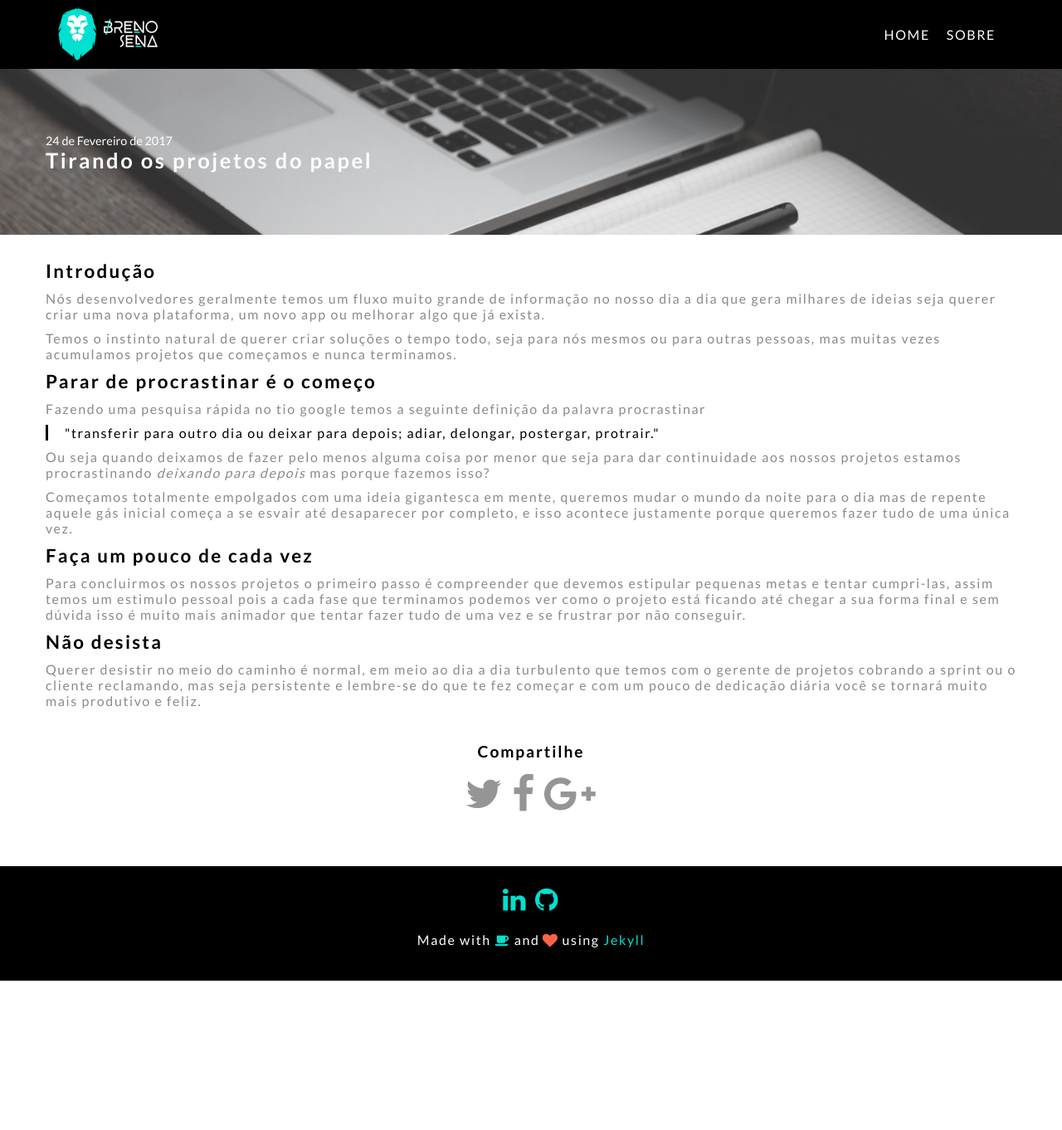
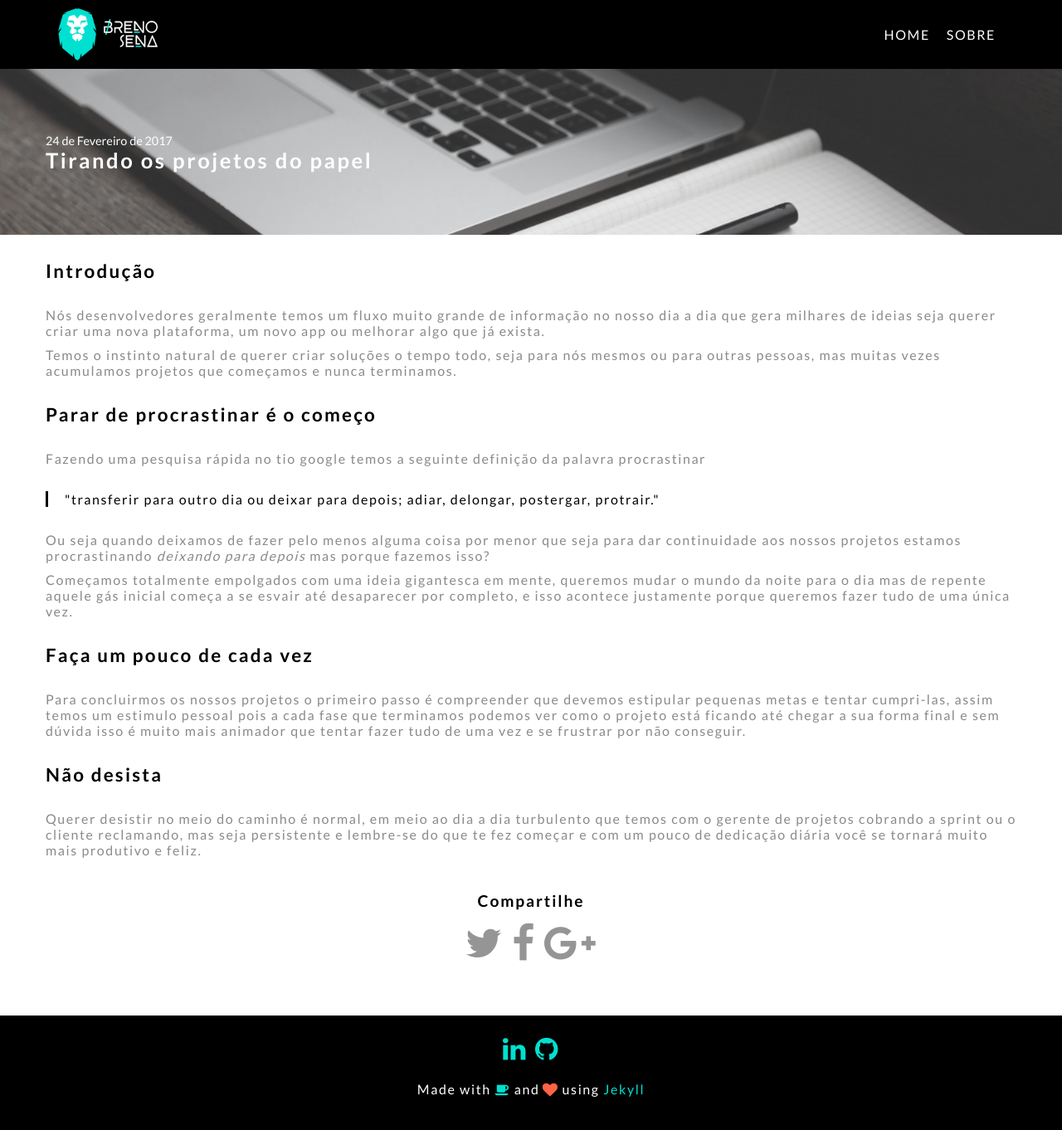
Before and after one commit to brenofsena/brenofsena.github.io, a Jekyll site: the page built from _posts/2017-02-24-tirando-os-projetos-do-papel.markdown, in a window 1280 px wide. Shown: the whole page at 83% size. Built offline with Jekyll 4.4.1, drawn with Linux system fonts in a browser that asks for light colours; nearby versions of some CDN libraries; comment, search, counter and statistics services are not loaded; before the commit the page ends 1182 px from its top, so only the background shows below that.

Commit message:
Ajustes de espaçamento

```diff
--- a/_sass/_layout.scss
+++ b/_sass/_layout.scss
@@ -3,7 +3,8 @@
   font-weight: 700;
   color: $primary-color;
   text-transform: uppercase;
-  padding-bottom: 20px;
+  padding-bottom: 30px;
+  margin-top: 20px;
   font-size: 1.4em;
   &:after {
     content: "";
@@ -262,7 +263,7 @@
     h2,
     h3 {
       color: $primary-color;
-      margin: 10px 0;
+      margin: 30px 0;
     }
     h2 {
       font-size: 1.4rem;
@@ -285,7 +286,7 @@
     blockquote {
       border-left: 3px solid $primary-color;
       padding: 0 20px;
-      margin: 10px 0;
+      margin: 30px 0;
       p {
         color: $primary-color;
       }
@@ -332,7 +333,7 @@
   h2,
   h3 {
     color: $primary-color;
-    margin: 10px 0;
+    margin: 30px 0;
   }
   h1 {
     font-size: 1.6em;
```
